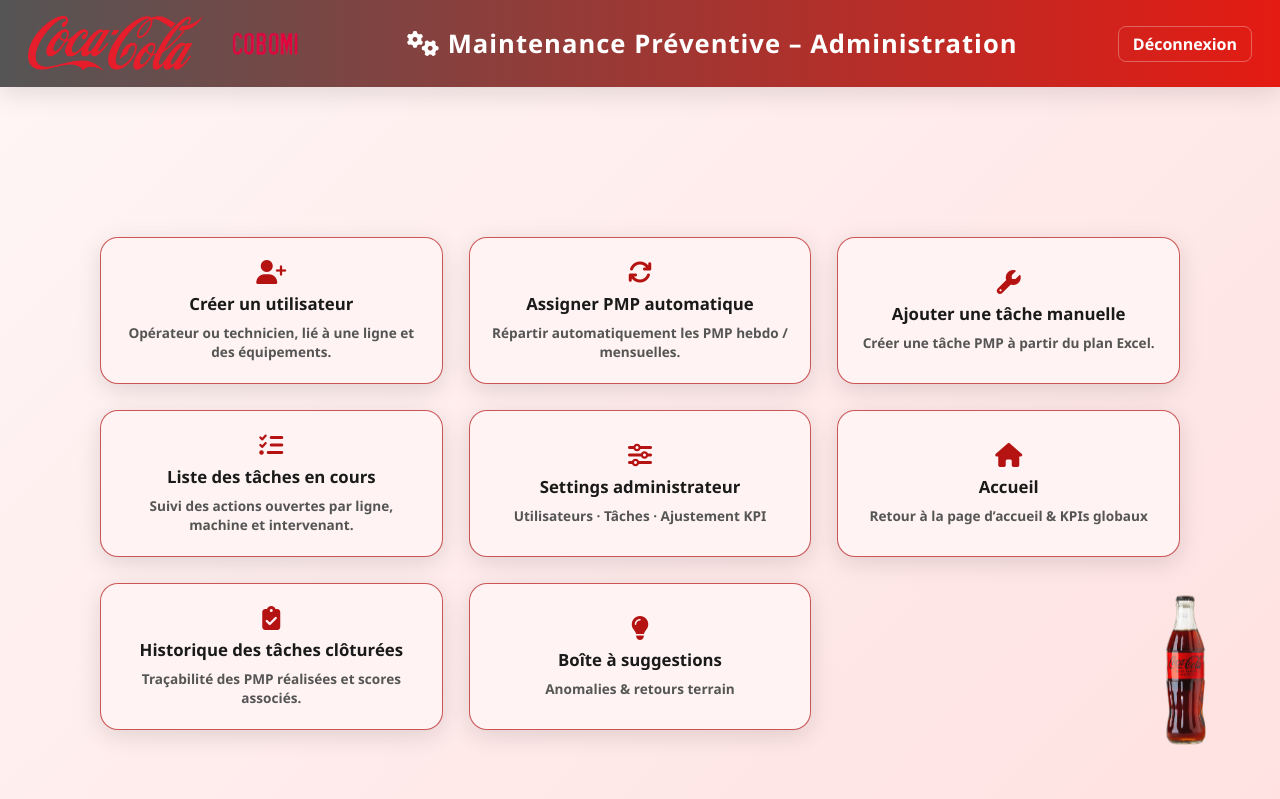
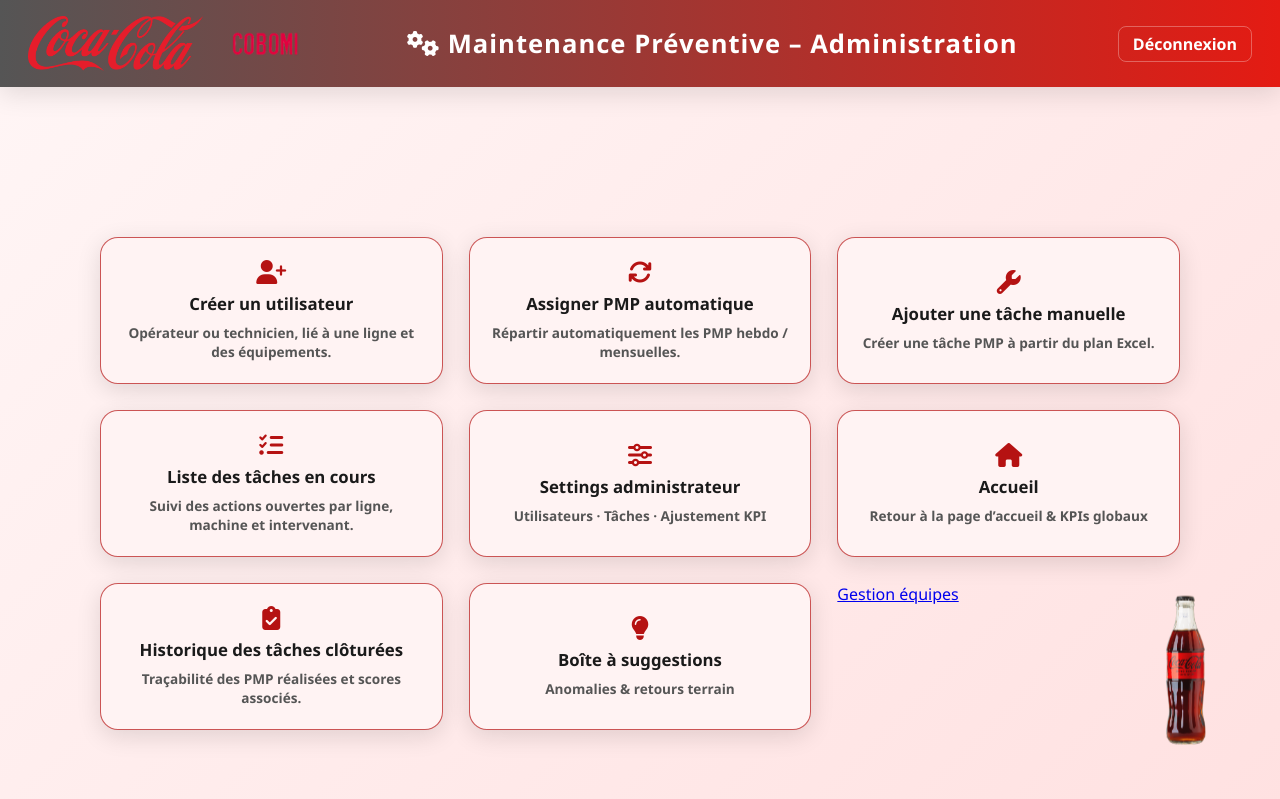
Before and after one commit to Maryelmnaouar/PMP-PLATEFORM, a Flask app: template templates/admin_dashboard.html in a window 1280 px wide. Shown: the top 799 px of the page. Run offline with Flask 3, Linux system fonts and the light colour scheme; the template is opened without the code that fills it, so the values that code supplies are empty; parts of the project's set-up code (start-up, migrations or seed data) failed here and were passed over; some libraries are stand-ins or nearby versions.

Commit message:
Update admin_dashboard.html

```diff
--- a/templates/admin_dashboard.html
+++ b/templates/admin_dashboard.html
@@ -271,6 +271,11 @@
           Anomalies & retours terrain
         </div>
       </a>
+      <a href="/admin/teams" class="btn">
+
+        Gestion équipes
+
+      </a>
     </div>
   </div>
 
```
